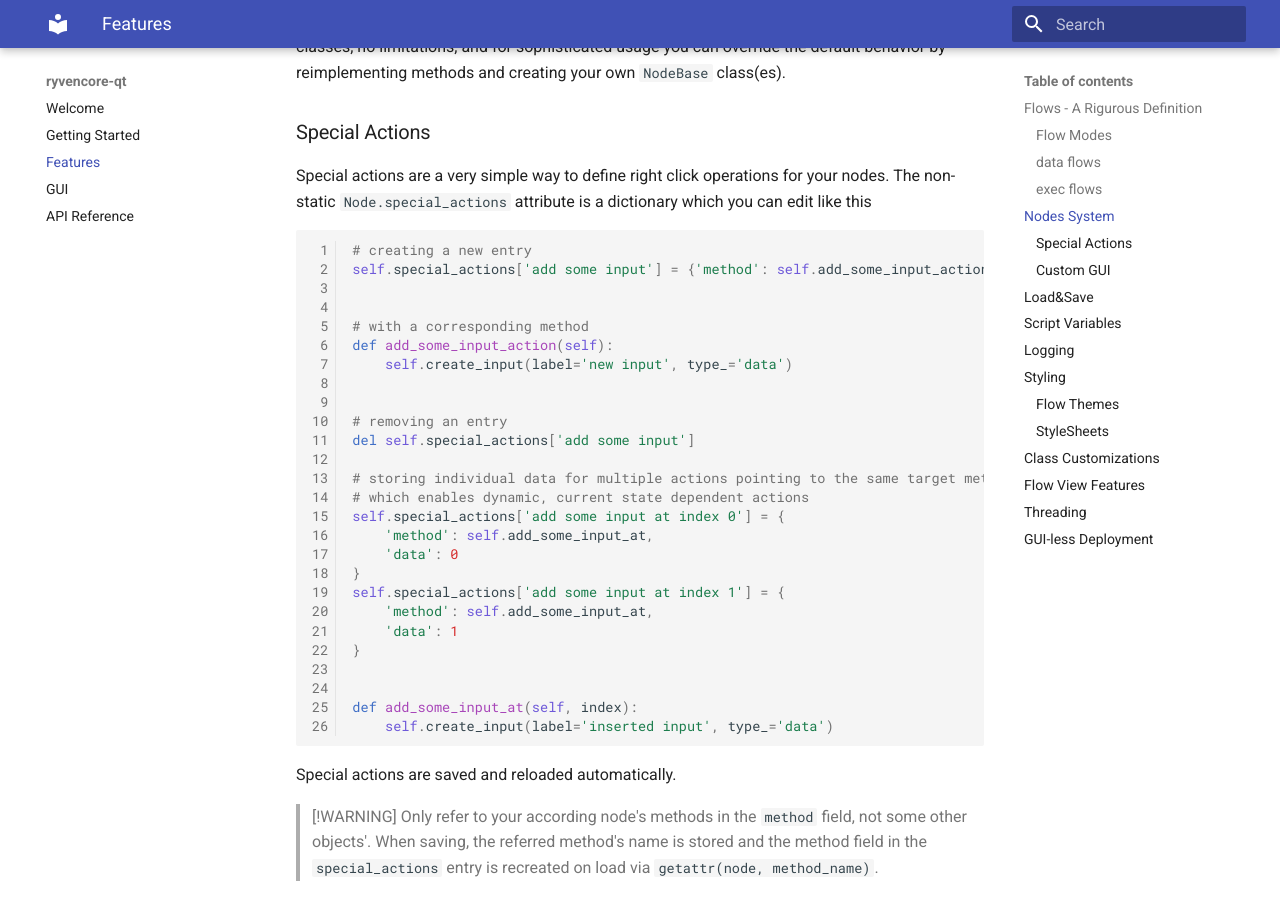
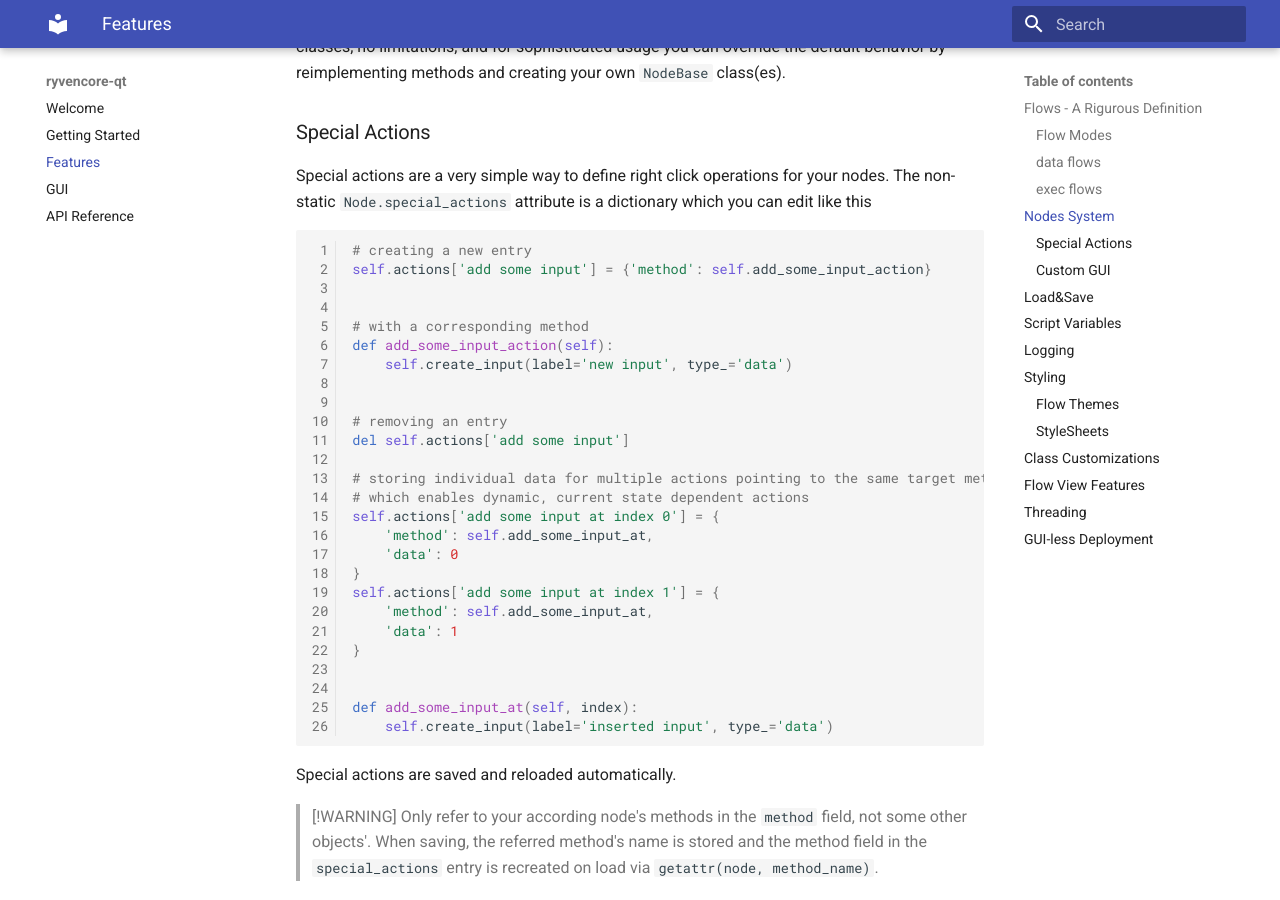
Before and after one commit to leon-thomm/ryvencore-qt, an MkDocs documentation site: the page built from docs/features.md, in a window 1280 px wide and 900 px high, scrolled down 1469 px. Built offline with MkDocs 1.6.1 and Material for MkDocs 9.7.7, drawn with Linux system fonts in a browser that asks for light colours.

Commit message:
renamed special_actions to actions
special_actions seem to be so useful, they started to pollute the node definitions, so I shortened it to 'actions'

````diff
--- a/docs/features.md
+++ b/docs/features.md
@@ -50,7 +50,7 @@ Special actions are a very simple way to define right click operations for your
 
 ```python
 # creating a new entry
-self.special_actions['add some input'] = {'method': self.add_some_input_action}
+self.actions['add some input'] = {'method': self.add_some_input_action}
 
 
 # with a corresponding method
@@ -59,15 +59,15 @@ def add_some_input_action(self):
 
 
 # removing an entry
-del self.special_actions['add some input']
+del self.actions['add some input']
 
 # storing individual data for multiple actions pointing to the same target method
 # which enables dynamic, current state dependent actions
-self.special_actions['add some input at index 0'] = {
+self.actions['add some input at index 0'] = {
     'method': self.add_some_input_at,
     'data': 0
 }
-self.special_actions['add some input at index 1'] = {
+self.actions['add some input at index 1'] = {
     'method': self.add_some_input_at,
     'data': 1
 }
````
Also changed, not shown: 2 other files.
